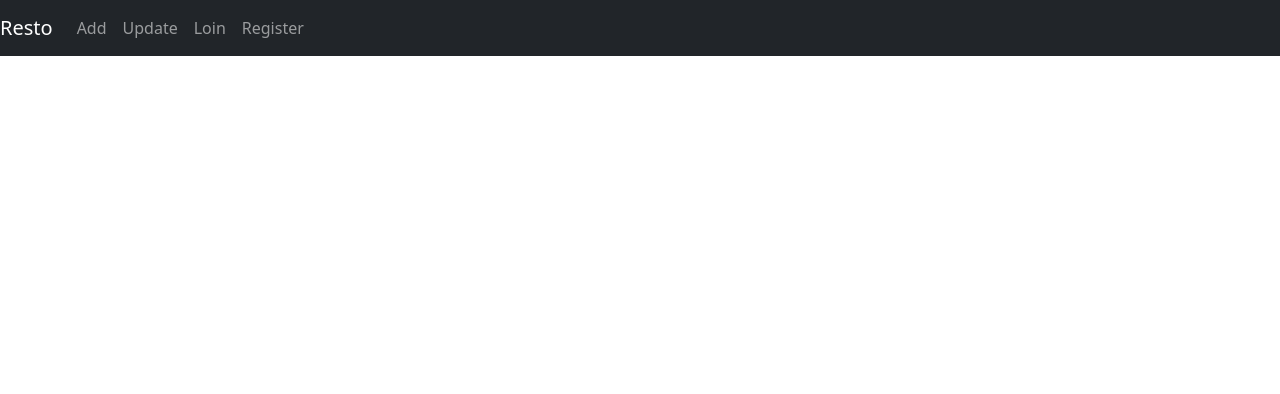
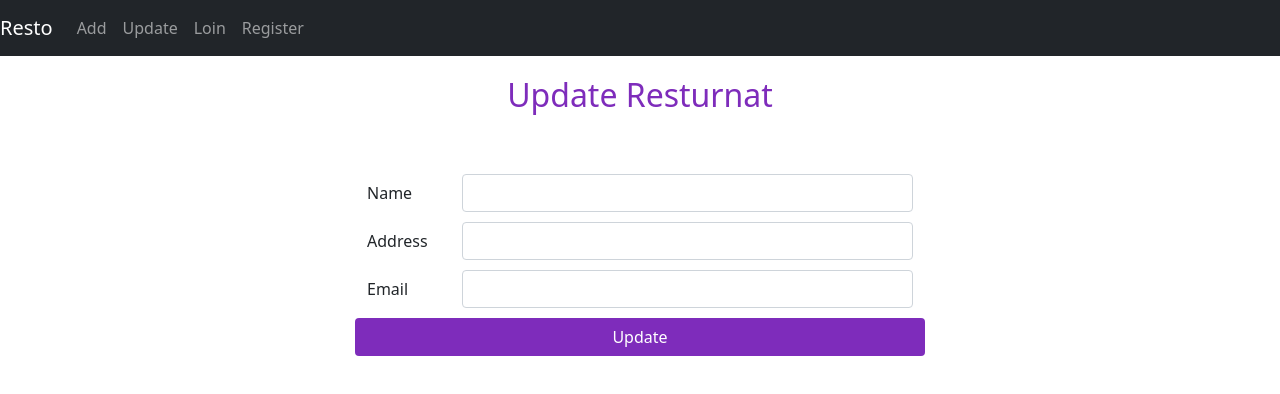
Before and after one commit to maihesham/ng-restaurants-with--json-server, an Angular app: page /Update/1 in a window 1280 px wide. Before the commit this address led to /. Shown: the top 394 px of the page. Built offline with nearby package versions, Linux system fonts and the light colour scheme; no server answers.

Commit message:
implement update  Component

```diff
--- a/src/app/app-routing.module.ts
+++ b/src/app/app-routing.module.ts
@@ -11,7 +11,7 @@ const routes: Routes = [
   },{
     path:"List",component:ListComponent
   },{
-    path:"Update",component:UpdateComponent
+    path:"Update/:id",component:UpdateComponent
   },{
     path:"Login",component:LoginComponent
   },{
--- a/src/app/list/list.component.html
+++ b/src/app/list/list.component.html
@@ -1,6 +1,6 @@
 <div class="row">
   <div class="col-lg-12">
-    <h2>Add Resturnat</h2>
+    <h2>Resturnat</h2>
 </div>
 <div class="col-lg-12">
   <table class="table ">
@@ -11,6 +11,7 @@
         <th scope="col">Address</th>
         <th scope="col">Email</th>
         <th scope="col"></th>
+        <th scope="col"></th>
       </tr>
     </thead>
     <tbody>
@@ -20,6 +21,10 @@
         <td>{{resto.address}}</td>
         <td>{{resto.email}}</td>
         <td><i (click)="Deleteresto(resto.id)" class="fa fa-trash" style="font-size: 30px;"></i></td>
+        <td> <a routerLink="/Update/{{resto.id}}">
+          <i  class="fa fa-edit" style="font-size: 30px;"></i>
+        </a>
+       </td>
       </tr>
 
     </tbody>
--- a/src/app/resto.service.ts
+++ b/src/app/resto.service.ts
@@ -18,4 +18,11 @@ export class RestoService {
   Delete(id:number){
     return this.http.delete(`${this.URL}/${id}`)
   }
+  GetResto(id:number){
+     return this.http.get<restaurant>(`${this.URL}/${id}`);
+  }
+  Edit(id:number,data:any){
+    console.log(data);
+    return this.http.put(`${this.URL}/${id}`,data);
+  }
 }
--- a/src/app/update/update.component.html
+++ b/src/app/update/update.component.html
@@ -1 +1,41 @@
-<p>update works!</p>
+<svg xmlns="http://www.w3.org/2000/svg" style="display: none;">
+    <symbol id="check-circle-fill" fill="currentColor" viewBox="0 0 16 16">
+      <path d="M16 8A8 8 0 1 1 0 8a8 8 0 0 1 16 0zm-3.97-3.03a.75.75 0 0 0-1.08.022L7.477 9.417 5.384 7.323a.75.75 0 0 0-1.06 1.06L6.97 11.03a.75.75 0 0 0 1.079-.02l3.992-4.99a.75.75 0 0 0-.01-1.05z"/>
+    </symbol>
+    </svg>
+  <div class="row">
+    <div class="col-lg-12">
+        <h2>Update Resturnat</h2>
+    </div>
+
+  <div class="col-lg-6 offset-md-3">
+
+
+      <form [formGroup]="EditResto" (ngSubmit)="EditRestoFunction()">
+          <div class="form-group row">
+            <label for="name" class="col-sm-2 col-form-label">Name</label>
+            <div class="col-sm-10">
+              <input type="text" class="form-control" id="name" formControlName="name">
+          </div>
+          </div>
+          <div class="form-group row">
+            <label for="address" class="col-sm-2 col-form-label">Address</label>
+            <div class="col-sm-10">
+              <input type="text" class="form-control" id="address"  formControlName="address">
+            </div>
+          </div>
+          <div class="form-group row">
+              <label for="email" class="col-sm-2 col-form-label">Email</label>
+              <div class="col-sm-10">
+                  <input type="email" class="form-control" id="email"  formControlName="email">
+              </div>
+            </div>
+
+              <div class="form-group row ">
+                <button type="submit" class="btn">Update</button>
+              </div>
+
+
+        </form>
+  </div>
+  </div>
--- a/src/app/update/update.component.ts
+++ b/src/app/update/update.component.ts
@@ -1,4 +1,7 @@
 import { Component, OnInit } from '@angular/core';
+import { FormControl, FormGroup } from '@angular/forms';
+import { ActivatedRoute, Router } from '@angular/router';
+import {RestoService} from '../resto.service'
 
 @Component({
   selector: 'app-update',
@@ -6,10 +9,24 @@ import { Component, OnInit } from '@angular/core';
   styleUrls: ['./update.component.css']
 })
 export class UpdateComponent implements OnInit {
-
-  constructor() { }
+  EditResto= new FormGroup({
+   name:new FormControl(''),address:new FormControl(''),
+   email:new FormControl('')
+ });
+  constructor(private route:ActivatedRoute , private RestoService:RestoService,private routerNave: Router) { }
 
   ngOnInit(): void {
+    console.log(this.route.snapshot.params.id);
+    this.RestoService.GetResto(this.route.snapshot.params.id).subscribe((res)=>{
+      this. EditResto= new FormGroup({
+        name:new FormControl(res['name']),address:new FormControl(res['address']),
+        email:new FormControl(res['email'])
+      });
+    })
   }
-
+  EditRestoFunction(){
+this.RestoService.Edit(this.route.snapshot.params.id,this.EditResto.value).subscribe((res)=>{
+  this.routerNave.navigate(['List']);
+});
+  }
 }
```
